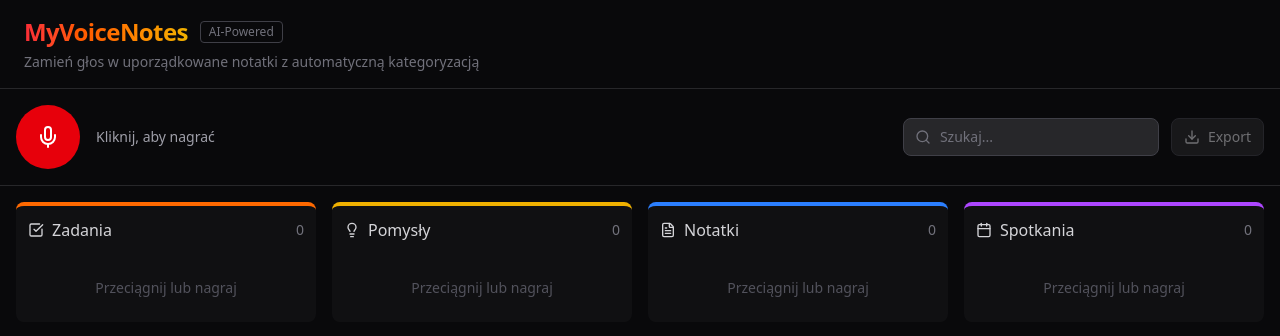
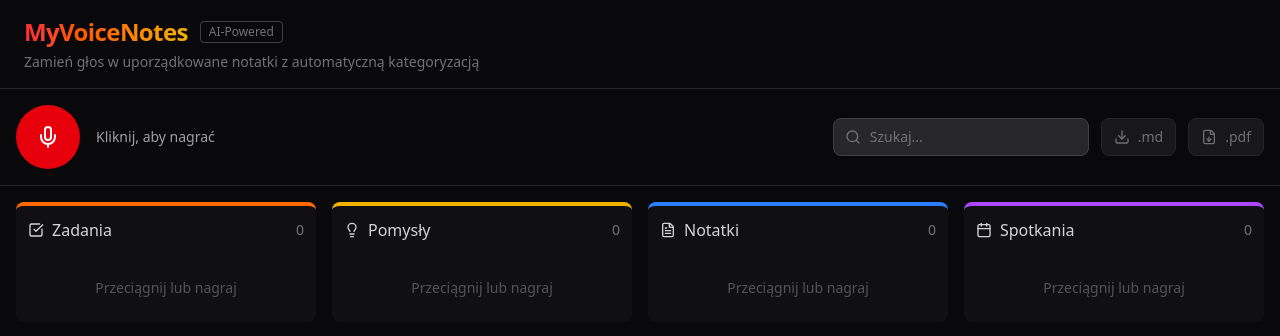
Before and after one commit to patryk777/MyVoiceNotes10x, a Next.js app: page / in a window 1280 px wide. Shown: the top 336 px of the page. Built offline with nearby package versions, Linux system fonts and the light colour scheme.

Commit message:
feat: add separate PDF export button

```diff
--- a/app/page.tsx
+++ b/app/page.tsx
@@ -1,7 +1,7 @@
 "use client";
 
 import { useState, useCallback, useRef } from "react";
-import { Mic, Square, Loader2, CheckSquare, Lightbulb, FileText, Calendar, Search, Download } from "lucide-react";
+import { Mic, Square, Loader2, CheckSquare, Lightbulb, FileText, Calendar, Search, Download, FileDown } from "lucide-react";
 import { useRecorder } from "@/hooks/useRecorder";
 import { useNotes, NoteCategory, Note } from "@/hooks/useNotes";
 import { NoteCard } from "@/components/NoteCard";
@@ -135,6 +135,46 @@ export default function Home() {
     URL.revokeObjectURL(url);
   };
 
+  const exportToPdf = () => {
+    const filteredNotes = getFilteredNotes();
+    if (filteredNotes.length === 0) return;
+
+    const now = new Date();
+    const timestamp = now.toISOString().replace(/[:.]/g, "-").slice(0, 19);
+
+    const notesHtml = CATEGORIES.map((cat) => {
+      const catNotes = filteredNotes
+        .filter((n) => n.category === cat.id)
+        .sort((a, b) => b.createdAt - a.createdAt);
+      if (catNotes.length === 0) return "";
+      const notesContent = catNotes
+        .map(
+          (n) =>
+            `<div class="note"><h3>${n.title}</h3><div class="note-date">${new Date(n.createdAt).toLocaleString("pl-PL")}</div><div class="note-content">${n.content.replace(/\n/g, "<br>")}</div></div>`
+        )
+        .join("");
+      return `<h2>${cat.label}</h2>${notesContent}`;
+    })
+      .filter(Boolean)
+      .join("");
+
+    const filterHtml = searchQuery
+      ? `<p><strong>Filtr:</strong> "${searchQuery}"</p>`
+      : "";
+
+    const htmlContent = `<!DOCTYPE html><html><head><meta charset="UTF-8"><title>MyVoiceNotes Export</title><style>body{font-family:-apple-system,BlinkMacSystemFont,'Segoe UI',Roboto,sans-serif;max-width:800px;margin:0 auto;padding:40px 20px;color:#1a1a1a}h1{color:#e53e3e;border-bottom:2px solid #e53e3e;padding-bottom:10px}h2{color:#dd6b20;margin-top:30px}h3{color:#2d3748;margin-top:20px}.meta{color:#718096;font-size:14px;margin-bottom:30px}.note{background:#f7fafc;border-left:4px solid #4299e1;padding:15px;margin:15px 0;border-radius:0 8px 8px 0}.note-date{color:#a0aec0;font-size:12px;font-style:italic}.note-content{margin-top:10px;line-height:1.6}ul{padding-left:20px}li{margin:5px 0}@media print{body{padding:20px}}</style></head><body><h1>MyVoiceNotes Export</h1><div class="meta">${filterHtml}<p><strong>Eksport:</strong> ${now.toLocaleString("pl-PL")}</p><p><strong>Liczba notatek:</strong> ${filteredNotes.length}</p></div>${notesHtml}</body></html>`;
+
+    const printWindow = window.open("", "_blank");
+    if (printWindow) {
+      printWindow.document.write(htmlContent);
+      printWindow.document.close();
+      printWindow.document.title = `${timestamp}_MyVoiceNotes${searchQuery ? "_" + searchQuery.replace(/\s+/g, "-") : ""}`;
+      setTimeout(() => {
+        printWindow.print();
+      }, 250);
+    }
+  };
+
   const handleDragStart = (e: React.DragEvent, noteId: string) => {
     e.dataTransfer.setData("noteId", noteId);
   };
@@ -203,9 +243,19 @@ export default function Home() {
             onClick={exportToMarkdown}
             disabled={getFilteredNotes().length === 0}
             className="flex items-center gap-2 px-3 py-2 bg-zinc-800 hover:bg-zinc-700 border border-zinc-700 rounded-lg text-sm text-zinc-300 disabled:opacity-50 disabled:cursor-not-allowed"
+            title="Export do Markdown"
           >
             <Download className="w-4 h-4" />
-            <span className="hidden sm:inline">Export</span>
+            <span className="hidden sm:inline">.md</span>
+          </button>
+          <button
+            onClick={exportToPdf}
+            disabled={getFilteredNotes().length === 0}
+            className="flex items-center gap-2 px-3 py-2 bg-zinc-800 hover:bg-zinc-700 border border-zinc-700 rounded-lg text-sm text-zinc-300 disabled:opacity-50 disabled:cursor-not-allowed"
+            title="Export do PDF"
+          >
+            <FileDown className="w-4 h-4" />
+            <span className="hidden sm:inline">.pdf</span>
           </button>
         </div>
       </section>
```
